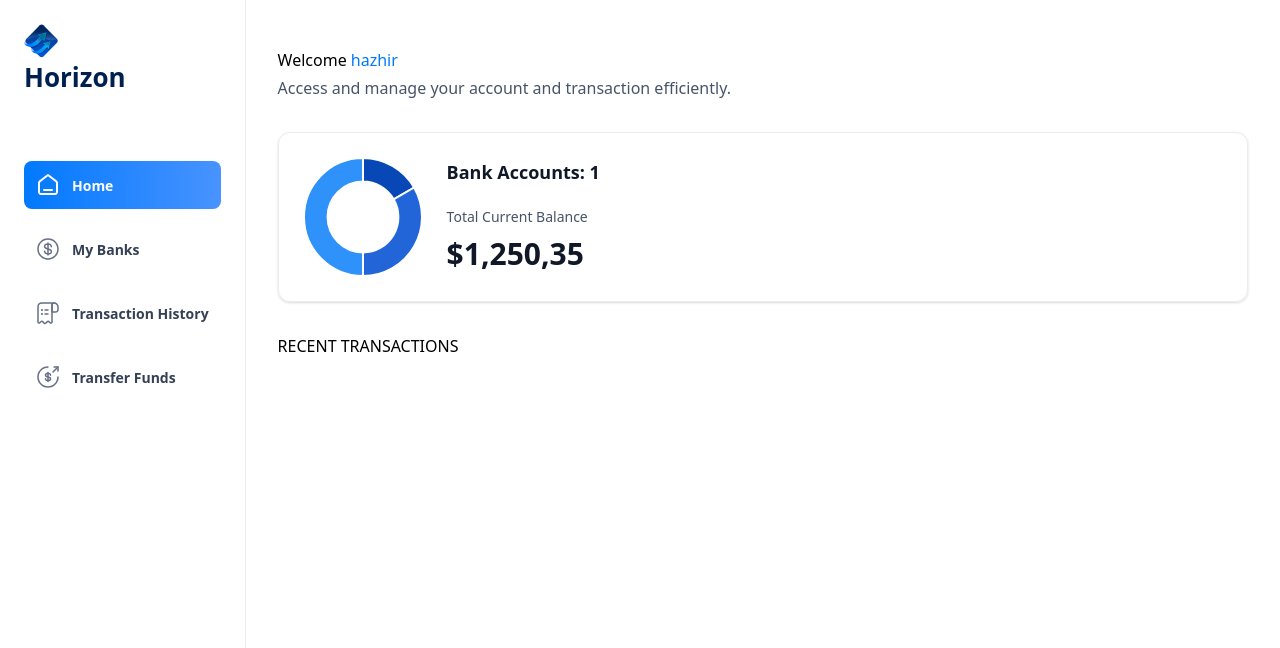
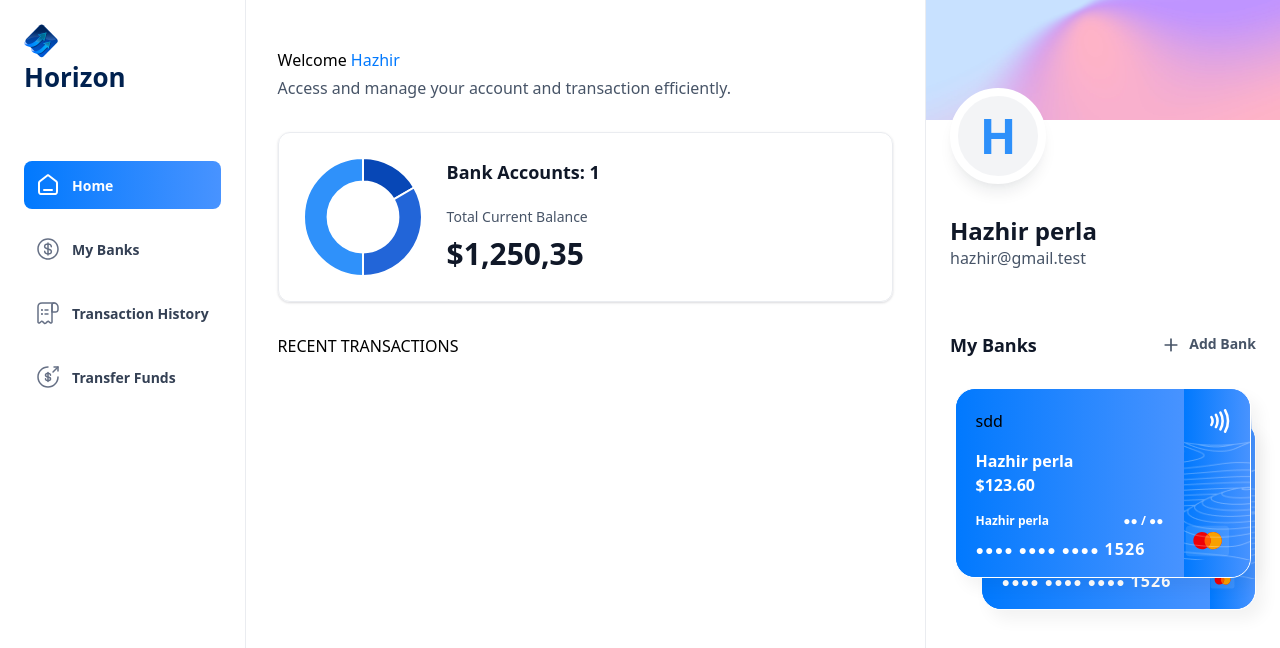
Before and after one commit to hazhirmohammadi/banking-platform, a Next.js app: page / in a window 1280 px wide. Shown: the top 648 px of the page. Built offline with nearby package versions, Linux system fonts and the light colour scheme.

Commit message:
feature: added right side bar for display banks credit card profile and email etc..

```diff
--- a/app/(root)/page.tsx
+++ b/app/(root)/page.tsx
@@ -1,10 +1,11 @@
 import React from "react";
 import HeaderBox from "@/components/HeaderBox";
 import TotalBalanceBox from "@/components/TotalBalanceBox";
+import RightSidebar from "@/components/RightSidebar";
 
 const Home = () => {
 
- const loggedIn = { firstName: "hazhir" };
+ const loggedIn = { firstName: "Hazhir" ,lastName: "perla",email:"hazhir@gmail.test"};
  return (
   <section className="home">
    <div className="home-content">
@@ -25,6 +26,11 @@
     RECENT TRANSACTIONS
    </div>
 
+   <RightSidebar
+    user={loggedIn}
+    transactions={[]}
+    banks={[{currentBalance:123.60},{currentBalance:500.92}]}
+   />
 
   </section>
  );
--- /dev/null
+++ b/components/BankCard.tsx
@@ -0,0 +1,59 @@
+import React from "react";
+import Link from "next/link";
+import { formatAmount } from "@/lib/utils";
+import Image from "next/image";
+
+const BankCard = ({ account, userName, showBalance = true }: CreditCardProps) => {
+ return (
+  <div className="flex flex-col">
+   <Link href="/" className="bank-card">
+    <div className="bank-card_content">
+     sdd
+     <div>
+      <h1 className="text-16 font-semibold text-white">
+       {account.name || userName}
+      </h1>
+      <p className="font-ibm-plex-serif font-black text-white">
+       {formatAmount(account.currentBalance)}
+      </p>
+     </div>
+
+     <article className="flex flex-col gap-2">
+      <div className="flex justify-between ">
+       <h1 className="text-12 font-semibold text-white">{userName}</h1>
+       <h2 className="text-12 font-semibold text-white">●● / ●●</h2>
+      </div>
+      <p className="text-14 font-semibold tracking-[1.1px] text-white">
+       ●●●● ●●●● ●●●● <span className="text-16">1526</span>
+      </p>
+     </article>
+    </div>
+    <div className="bank-card_icon">
+     <Image
+      src="/icons/Paypass.svg"
+      alt="Paypass"
+      width={20}
+      height={24}
+     />
+     <Image
+      src="/icons/mastercard.svg"
+      alt="mastercard"
+      width={45}
+      height={32}
+      className="ml-5"
+      />
+     <Image
+      src="/icons/lines.png"
+      alt="lines"
+      width={316}
+      height={190}
+      className="absolute top-0 left-0 "
+     />
+    </div>
+   </Link>
+  {/* Copy*/}
+  </div>
+ );
+};
+
+export default BankCard;
--- a/components/RightSidebar.tsx
+++ b/components/RightSidebar.tsx
@@ -0,0 +1,66 @@
+import React from "react";
+import Link from "next/link";
+import Image from "next/image";
+import BankCard from "@/components/BankCard";
+
+const RightSidebar = ({ user, transactions, banks }: RightSidebarProps) => {
+ return (
+  <aside className="right-sidebar">
+   <section className="flex flex-col pb-8">
+    <div className="profile-banner" />
+    <div className="profile">
+     <div className="profile-img">
+      <span className="text-5xl font-bold text-blue-500">{user.firstName[0]}</span>
+     </div>
+
+     <div className="profile-details">
+      <h1 className='profile-name'>
+       {user.firstName} {user.lastName}
+      </h1>
+      <p className="profile-email">
+       {user.email}
+      </p>
+     </div>
+    </div>
+   </section>
+   <section className="banks">
+    <div className="flex w-full justify-between">
+     <h2 className="header-2">My Banks</h2>
+     <Link href="/" className="flex gap-2">
+      <Image
+       src="/icons/plus.svg"
+       alt="plus"
+       width={20}
+       height={20}
+      />
+      <h2 className="text-gray-600 text-14 font-semibold"> Add Bank</h2>
+     </Link>
+    </div>
+    {banks?.length > 0 && (
+     <div className="relative flex flex-1 flex-col items-center justify-center gap-5 ">
+      <div className="relative z-10">
+       <BankCard
+        key={banks[0].$id}
+        account={banks[0]}
+        userName={`${user.firstName} ${user.lastName}`}
+        showBalance={false}
+       />
+      </div>
+      {banks[1] && (
+       <div className="absolute right-0 top-8 z-0 w-[90%]">
+        <BankCard
+         key={banks[1].$id}
+         account={banks[1]}
+         userName={`${user.firstName} ${user.lastName}`}
+         showBalance={false}
+        />
+       </div>
+      )}
+     </div>
+    )}
+   </section>
+  </aside>
+ );
+};
+
+export default RightSidebar;
```
